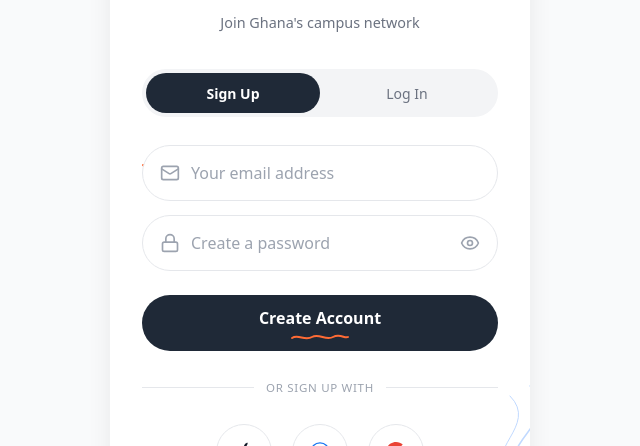
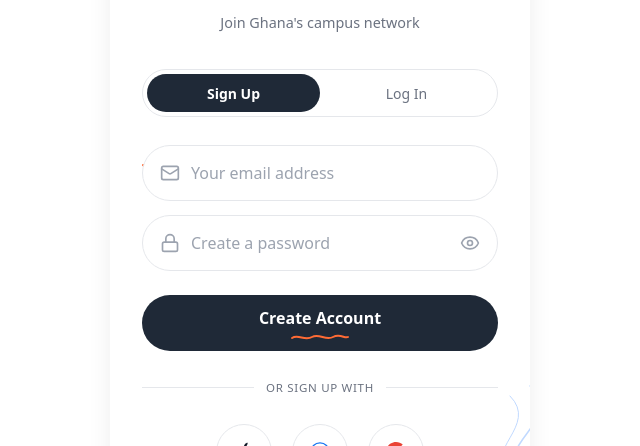
Before and after one commit to chrisxie12/UNIFY, a Next.js app: page /login in a window 1280 px wide. Shown: the part 186-632 px from the top of the page, without its empty margins (320-960 px from the left). Built offline with nearby package versions, Linux system fonts and the light colour scheme.

Commit message:
Fix /login design tokens: white bg, correct toggle border, divider text color

```diff
--- a/app/login/page.jsx
+++ b/app/login/page.jsx
@@ -201,7 +201,7 @@ export default function LoginPage() {
       {/* Page background */}
       <div style={{
         minHeight: '100vh',
-        background: '#F9FAFB',
+        background: '#FFFFFF',
         display: 'flex',
         flexDirection: 'column',
         alignItems: 'center',
@@ -267,7 +267,8 @@ export default function LoginPage() {
                 display: 'flex',
                 width: '100%',
                 height: 48,
-                background: '#F3F4F6',
+                background: '#FFFFFF',
+                border: '1.5px solid #E5E7EB',
                 borderRadius: 9999,
                 padding: 4,
                 marginBottom: 28,
@@ -355,7 +356,7 @@ export default function LoginPage() {
               {/* Divider */}
               <div style={{ display: 'flex', alignItems: 'center', gap: 12, margin: '28px 0', animation: mounted ? 'fadeUp 600ms cubic-bezier(0.16,1,0.3,1) 450ms both' : 'none' }}>
                 <div style={{ flex: 1, height: 1, background: '#E5E7EB' }} />
-                <span style={{ fontSize: '0.72rem', color: '#9CA3AF', textTransform: 'uppercase', letterSpacing: '0.06em', whiteSpace: 'nowrap' }}>
+                <span style={{ fontSize: '0.72rem', color: '#6B7280', textTransform: 'uppercase', letterSpacing: '0.06em', whiteSpace: 'nowrap' }}>
                   {isSignup ? 'or sign up with' : 'or log in with'}
                 </span>
                 <div style={{ flex: 1, height: 1, background: '#E5E7EB' }} />
```
